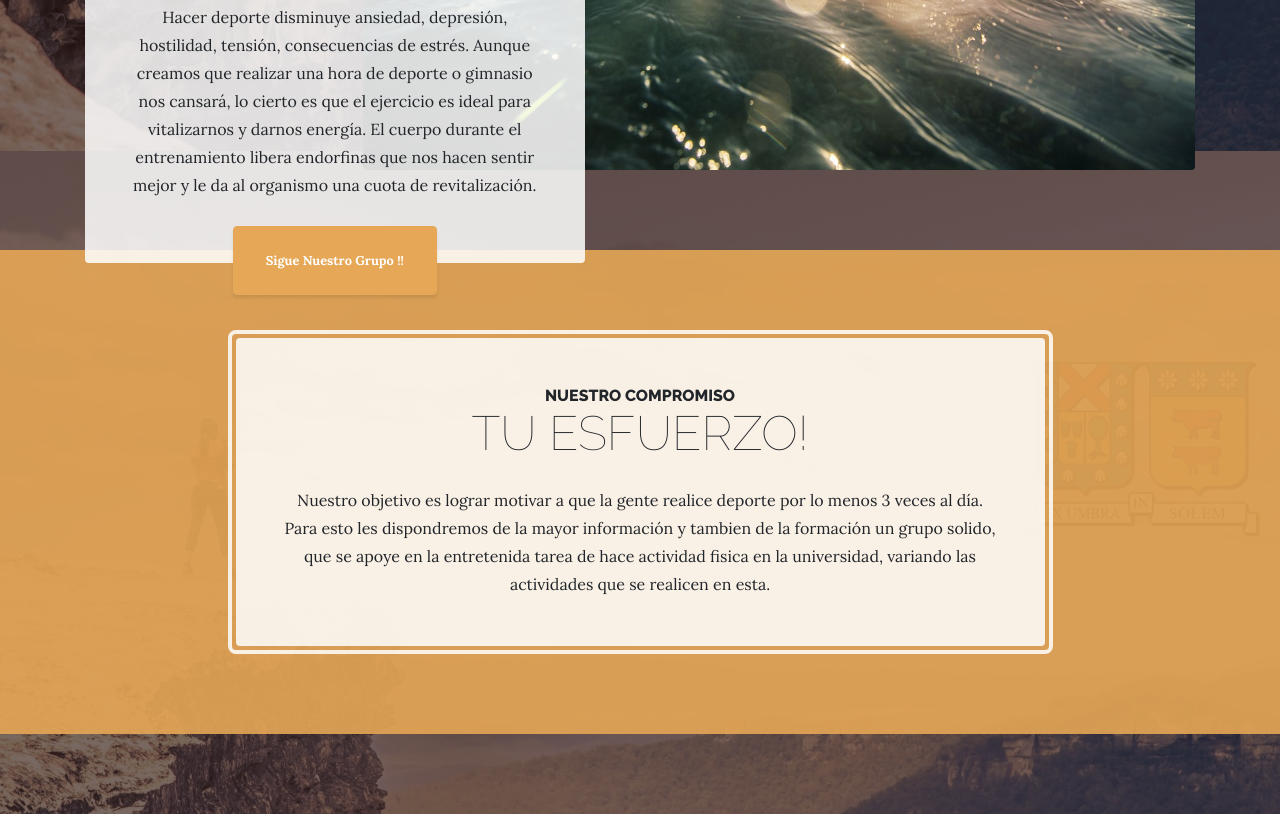
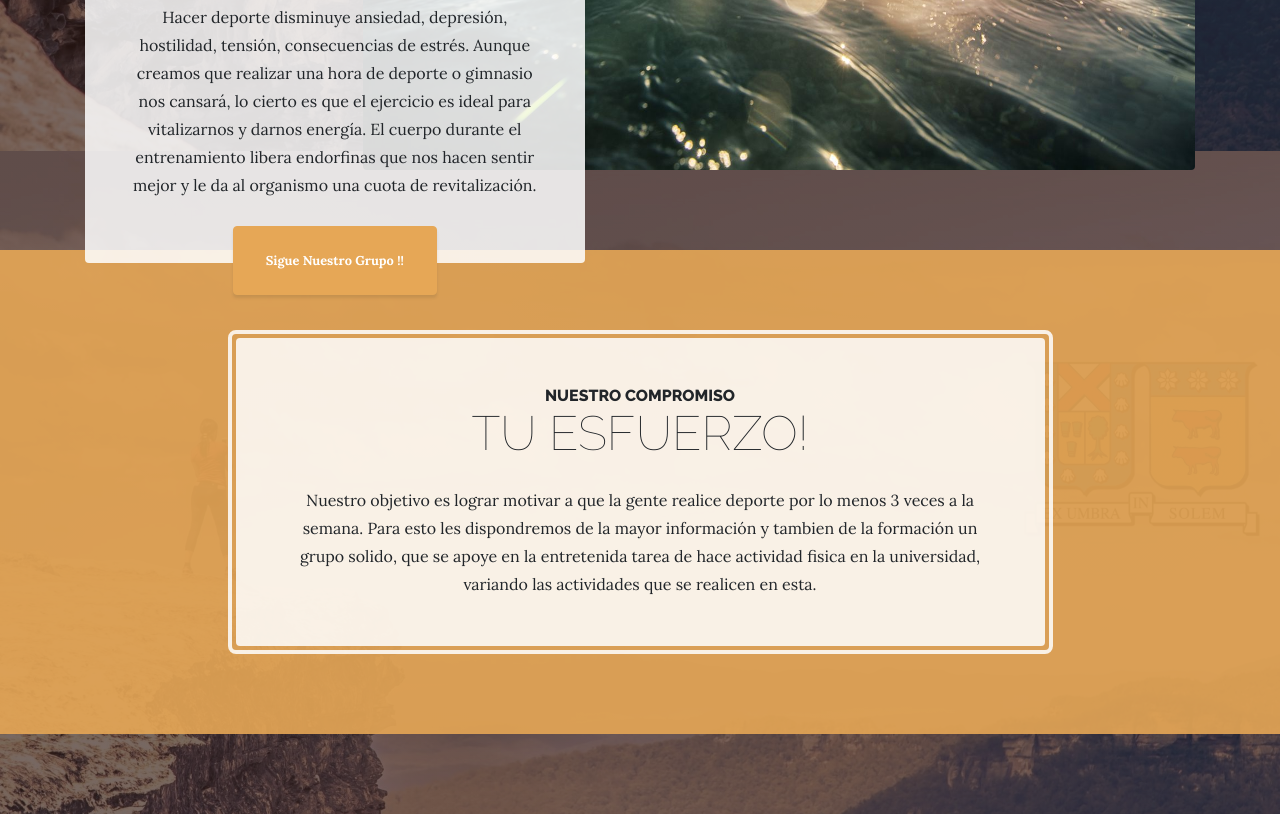
Before and after one commit to simisterio/DeporTel_UTFSM, a website: page index.html in a window 1280 px wide. Shown: the part 825-1639 px from the top of the page. Drawn offline with Linux system fonts and the light colour scheme.

Commit message:
3 veces a dia

```diff
--- a/index.html
+++ b/index.html
@@ -86,7 +86,7 @@
                 <span class="section-heading-upper">Nuestro Compromiso</span>
                 <span class="section-heading-lower">Tu Esfuerzo!</span>
               </h2>
-              <p class="mb-0">Nuestro objetivo es lograr motivar a que la gente realice deporte por lo menos 3 veces al día. Para esto les dispondremos de la mayor información y tambien de la formación un grupo solido, que se apoye en la entretenida tarea de hace actividad fisica en la universidad, variando las actividades que se realicen en esta.</p>
+              <p class="mb-0">Nuestro objetivo es lograr motivar a que la gente realice deporte por lo menos 3 veces a la semana. Para esto les dispondremos de la mayor información y tambien de la formación un grupo solido, que se apoye en la entretenida tarea de hace actividad fisica en la universidad, variando las actividades que se realicen en esta.</p>
             </div>
           </div>
         </div>
```
